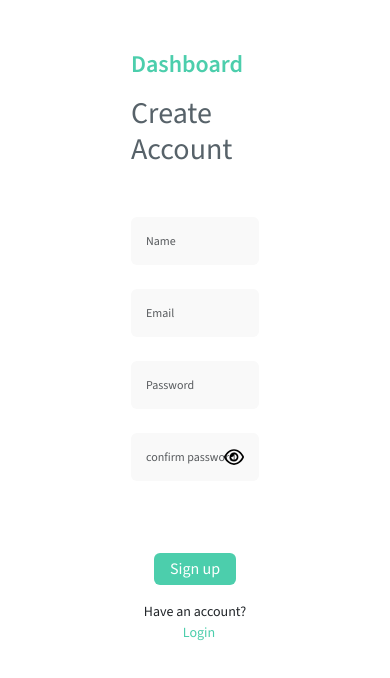
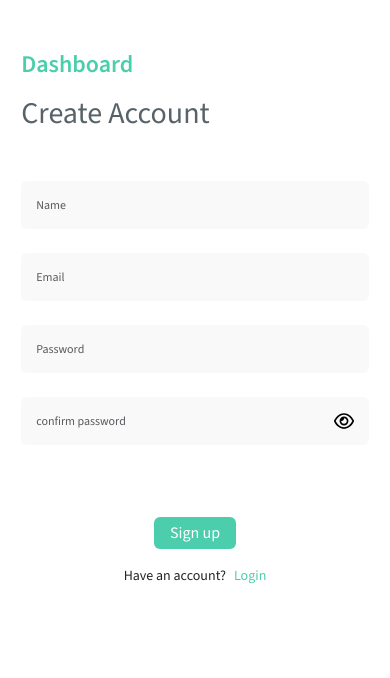
Before and after one commit to karthickelango/dashboard-project, a React (Create React App) app: page /signup in a window 390 px wide. Shown: the top 678 px of the page. Built offline with nearby package versions, Linux system fonts and the light colour scheme; no server answers.

Commit message:
add style

```diff
--- a/src/assets/style/style.scss
+++ b/src/assets/style/style.scss
@@ -533,6 +533,11 @@ nav a.active.nav-item .nav-link {
 .profile-view {
     width: 500px;
 }
+.register-page {
+    max-width: 35%;
+    margin: 0 auto;
+    border: none;
+}
 @media only screen and (max-width: 768px) {
     .crypto-box {
         margin-bottom: 25px;
@@ -596,4 +601,8 @@ nav a.active.nav-item .nav-link {
     .profile-view {
         width: auto;
     }
+    .register-page {
+        max-width: none;
+        width: 95%;
+    }
 }
--- a/src/pages/Signup.js
+++ b/src/pages/Signup.js
@@ -47,7 +47,7 @@ const Signup = () => {
   return (
     <>
       <div className="container mt-30 login-page">
-        <div style={{ maxWidth: "35%", margin: "0 auto", border: "none" }}>
+        <div className="register-page">
           <div className="row g-0">
             <h2 className="b-logo">Dashboard</h2>
             <div className="col-md-12 align-content-center">
```
